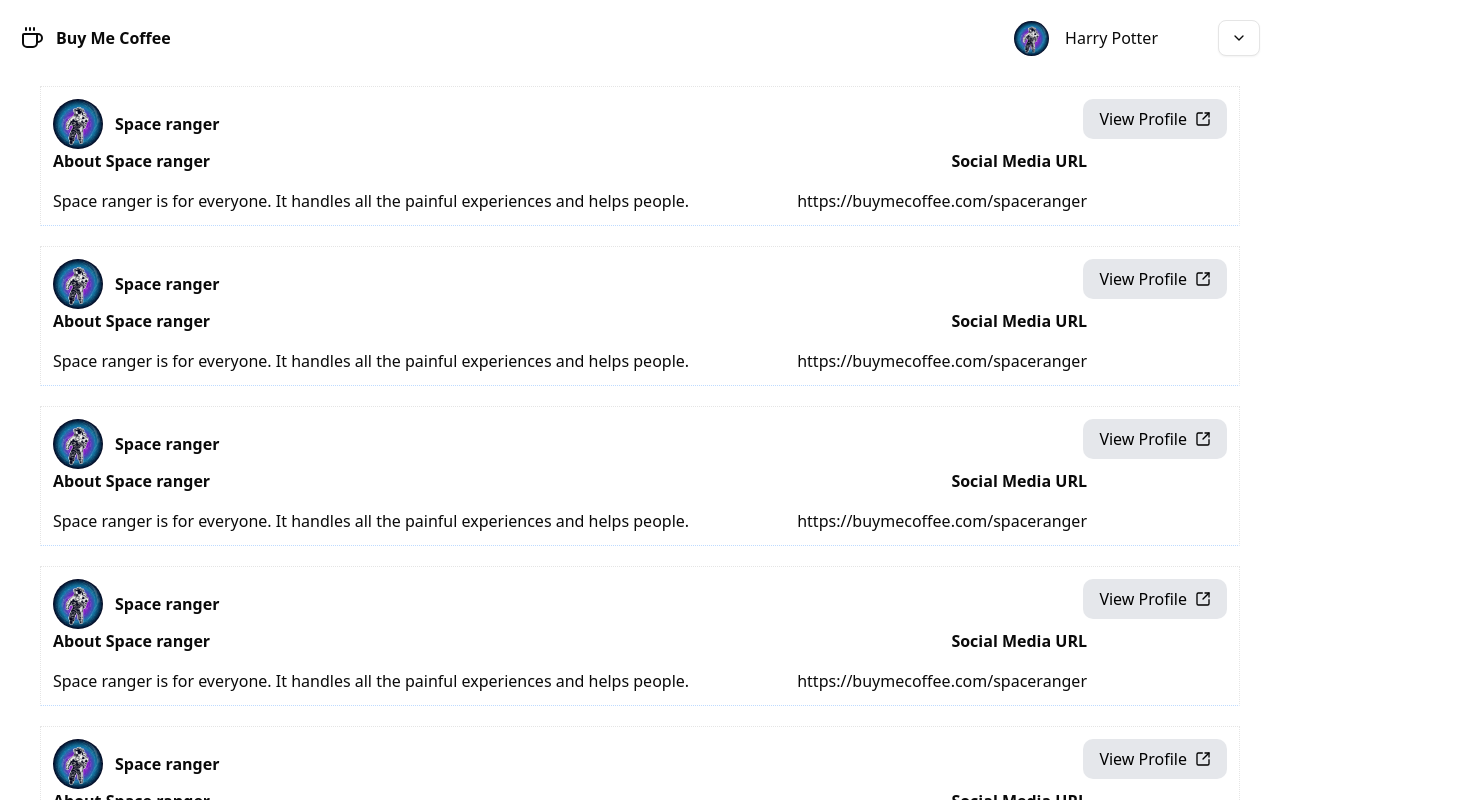
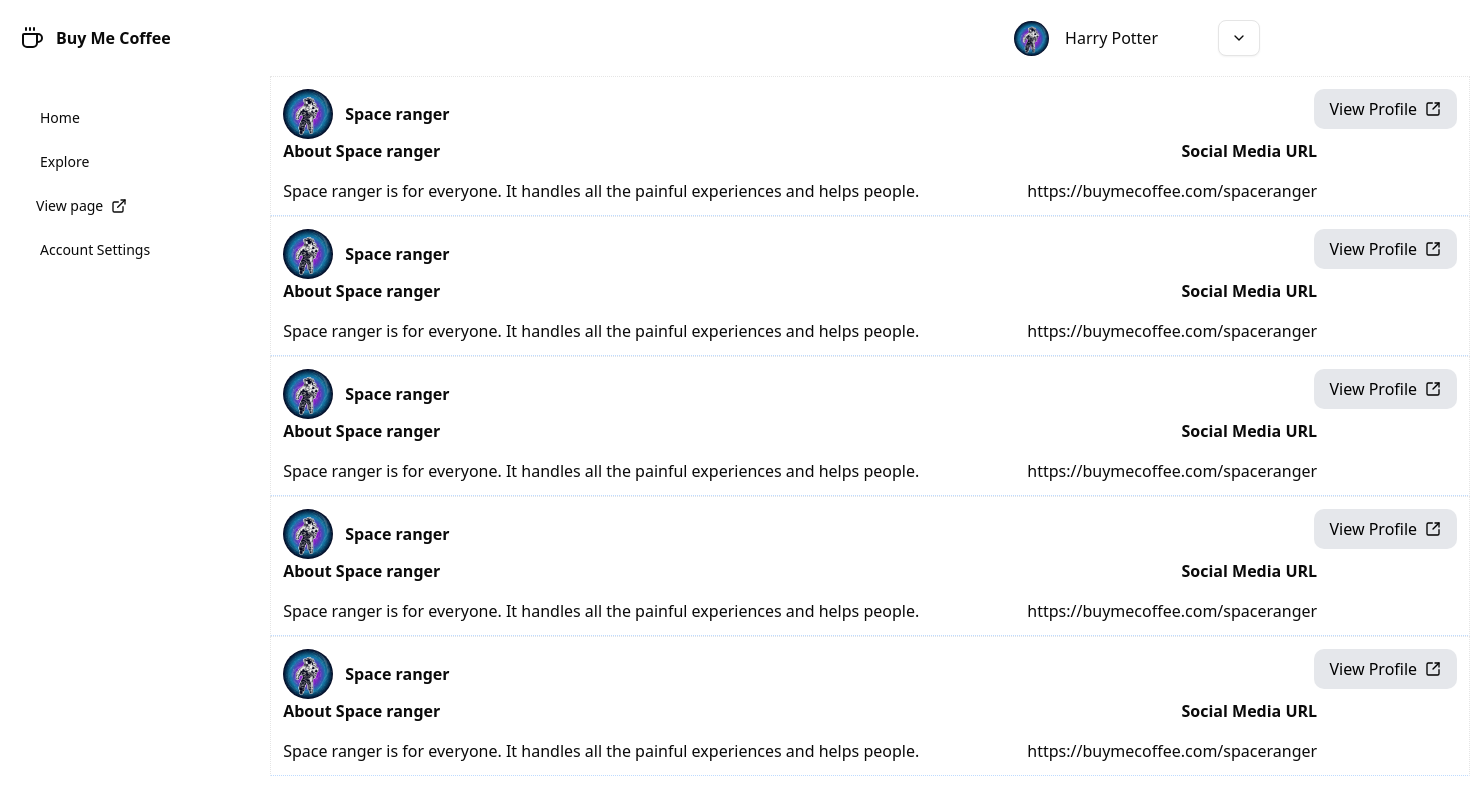
Before and after one commit to Merkzadok/buy-me-coffee-client, a Next.js app: page /explore in a window 1280 px wide. Shown: the top 800 px of the page, 1470 px wide, since content can reach past the window. Built offline with nearby package versions, Linux system fonts and the light colour scheme.

Commit message:
explore-toolbar

```diff
--- a/src/app/(main)/explore/page.tsx
+++ b/src/app/(main)/explore/page.tsx
@@ -1,14 +1,18 @@
 import { Header } from "@/components/Header";
 import { ExploreCard } from "./components/ExploreCard";
+import Toolbar from "../home/components/Toolbar";
 
 export default function Explore() {
   return (
     <div>
       <Header />
-      <div className="justify-center flex items-center h-screen w-screen mx-auto flex-col gap-5 ">
-        {Array.from({ length: 5 }).map((_, i) => (
-          <ExploreCard key={i} />
-        ))}
+      <div className="max-w-[1280px] mx-auto w-full flex gap-20 ">
+        <Toolbar />
+        <div className="flex items-center h-screen w-screen mx-auto flex-col  ">
+          {Array.from({ length: 5 }).map((_, i) => (
+            <ExploreCard key={i} />
+          ))}
+        </div>
       </div>
     </div>
   );
```
